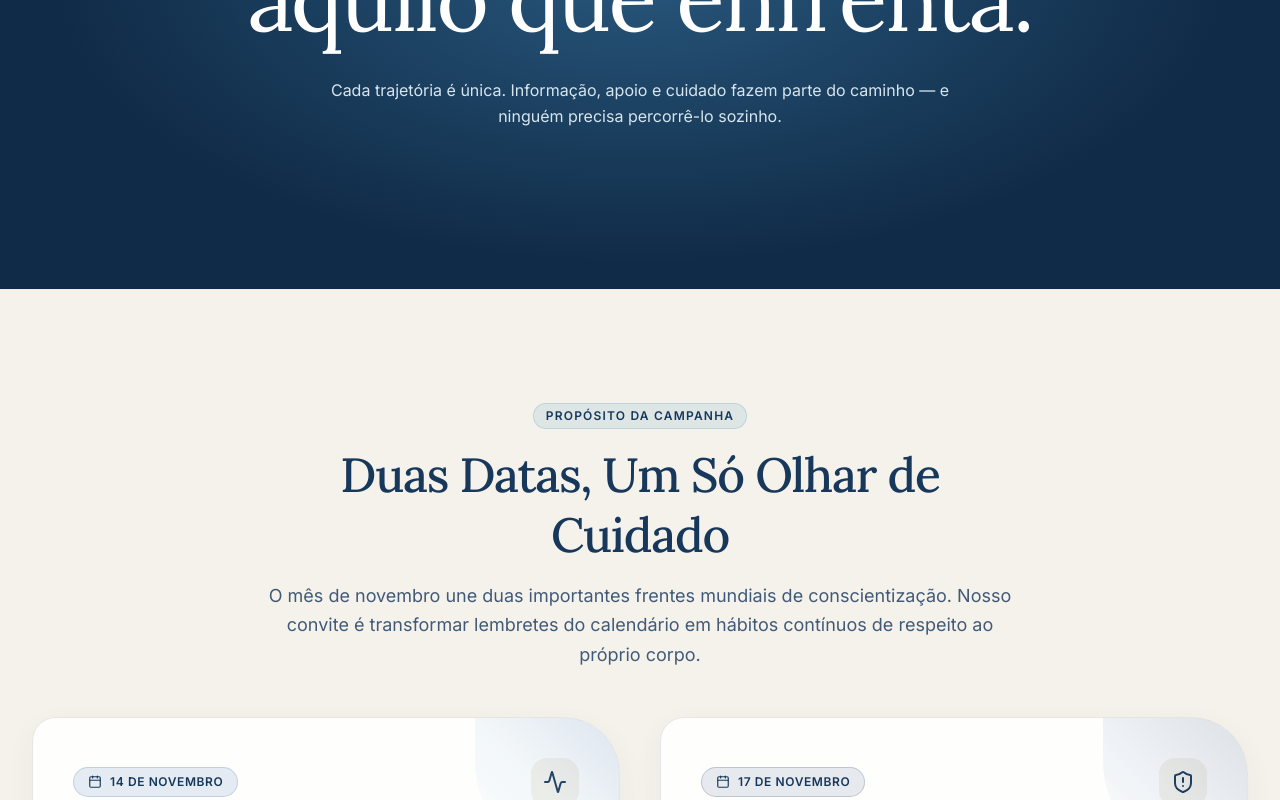
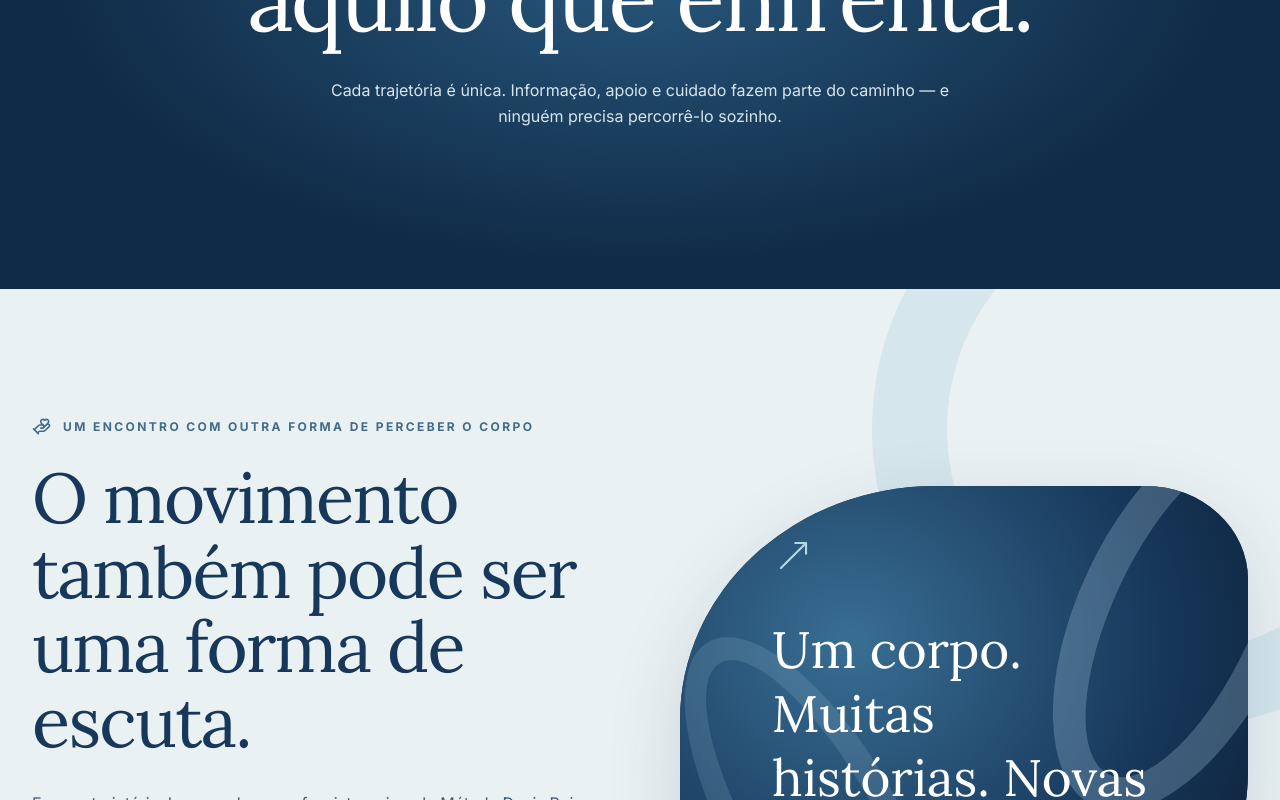
Before and after one commit to mslol21/projeto-lucy, a Next.js app: page / in a window 1280 px wide. Shown: the part 2940-3740 px from the top of the page. Built offline with nearby package versions, Linux system fonts and the light colour scheme.

Commit message:
feat: connect Lucy's story with method before awareness sections

```diff
--- a/src/app/page.tsx
+++ b/src/app/page.tsx
@@ -3,6 +3,7 @@ import { Header } from "@/components/layout/Header";
 import { Footer } from "@/components/layout/Footer";
 import { HeroSection } from "@/components/sections/HeroSection";
 import { LucyStorySection, ReflectionSection } from "@/components/sections/LucyStorySection";
+import { MethodBridgeSection } from "@/components/sections/MethodBridgeSection";
 import { DatesPurposeSection } from "@/components/sections/DatesPurposeSection";
 import { DiabetesSection } from "@/components/sections/DiabetesSection";
 import { NeuropathySection } from "@/components/sections/NeuropathySection";
@@ -20,6 +21,7 @@ export default function HomePage() {
         <HeroSection />
         <LucyStorySection />
         <ReflectionSection />
+        <MethodBridgeSection />
         <DatesPurposeSection />
         <DiabetesSection />
         <NeuropathySection />
```
